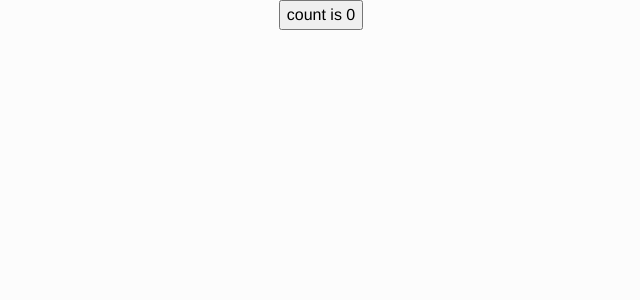
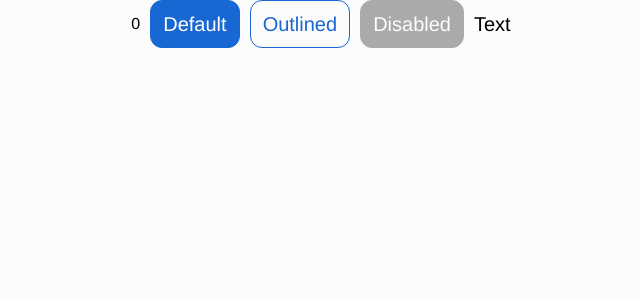
Before and after one commit to pauloamigoni/picles-spa, a React (Vite) app: page / in a window 1280 px wide. Shown: the top 300 px of the page, without its empty margins (319-959 px from the left). Built offline with nearby package versions, Linux system fonts and the light colour scheme.

Commit message:
criação do componente button

```diff
--- a/src/App.tsx
+++ b/src/App.tsx
@@ -1,11 +1,21 @@
 import { useState } from 'react'
+import { Button } from './components/common/Button'
+import { ButtonVariant } from './components/common/Button/Button.constants'
 
 export function App() {
   const [count, setCount] = useState(0)
 
   return (
-    <button onClick={() => setCount((count) => count + 1)}>
-      count is {count}
-    </button>
+
+      <div style={{display: 'flex', gap: '10px', flexDirection: 'row', alignItems: 'center'}}>
+        {count}
+        <Button variant={ButtonVariant.Default} onClick={() => setCount((count) => count +1)}> Default </Button>
+        <Button variant={ButtonVariant.Outlined} onClick={() => setCount((count) => count +1)}> Outlined </Button>
+        <Button variant={ButtonVariant.Disabled} onClick={() => setCount((count) => count +1)}> Disabled </Button>
+        <Button variant={ButtonVariant.Text} onClick={() => setCount((count) => count +1)}> Text</Button>
+      </div>
+
+
+
   )
 }
--- /dev/null
+++ b/src/components/common/Button/Button.constants.ts
@@ -0,0 +1,6 @@
+export enum ButtonVariant {
+    Default = 'default',
+    Disabled = 'disabled',
+    Outlined = 'outlined',
+    Text = 'text',
+}
--- /dev/null
+++ b/src/components/common/Button/Button.tsx
@@ -0,0 +1,28 @@
+import { ButtonHTMLAttributes } from "react"
+import { ButtonVariant } from "./Button.constants"
+import styles from './Button.module.css'
+
+interface IButton extends ButtonHTMLAttributes<HTMLButtonElement> {
+    variant?: ButtonVariant
+}
+
+export function Button({ variant = ButtonVariant.Default ,children, ...rest}: Readonly<IButton>) {
+    let buttonClass = styles.buttonBase
+    switch(variant) {
+        case ButtonVariant.Default:
+            buttonClass += ` ${styles.buttonDefault}`
+            break
+        case ButtonVariant.Disabled:
+            buttonClass += ` ${styles.buttonDisabled}`
+            break
+        case ButtonVariant.Outlined:
+            buttonClass += ` ${styles.buttonOutlined}`
+            break
+        case ButtonVariant.Text:
+            buttonClass += ` ${styles.buttonText}`
+            break
+
+    }
+    return <button {...rest} className={buttonClass} >{children}</button>
+
+}
--- /dev/null
+++ b/src/components/common/Button/index.ts
@@ -0,0 +1 @@
+export * from './Button'
```
